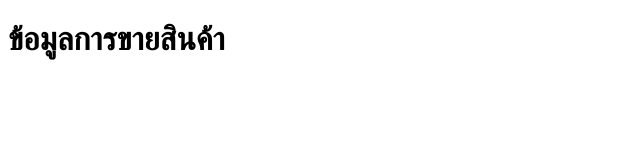
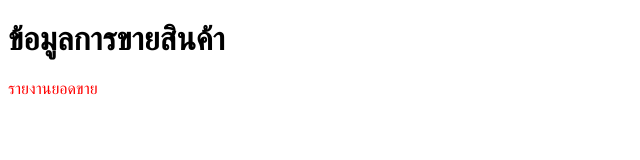
Before and after one commit to shahashanay/react, a plain HTML site: page index.html in a window 1280 px wide. Shown: the whole page, without its empty margins (0-640 px from the left). Drawn offline with Linux system fonts and the light colour scheme.

Commit message:
report-sale

```diff
--- a/index.html
+++ b/index.html
@@ -5,8 +5,14 @@
     <meta http-equiv="X-UA-Compatible" content="IE=edge">
     <meta name="viewport" content="width=device-width, initial-scale=1.0">
     <title>Document</title>
+    <style>
+        p{
+            color: red;
+        }
+    </style>
 </head>
 <body>
     <h1>ข้อมูลการขายสินค้า</h1>
+    <p>รายงานยอดขาย</p>
 </body>
 </html>
```
